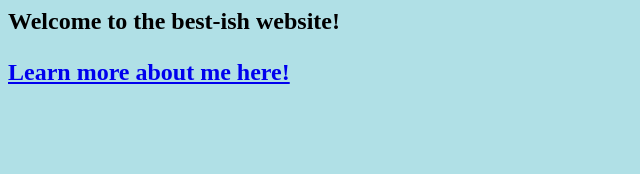
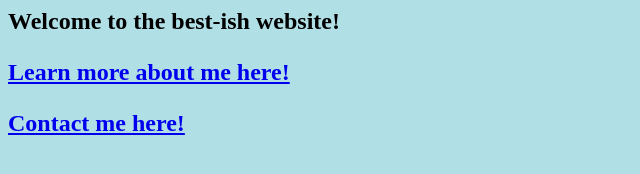
Before and after one commit to GageBrower/GageBrower.github.io, a plain HTML site: page index.html in a window 1280 px wide. Shown: the whole page, without its empty margins (0-640 px from the left). Drawn offline with Linux system fonts and the light colour scheme.

Commit message:
Update index.html

```diff
--- a/index.html
+++ b/index.html
@@ -8,6 +8,10 @@
 <a href="about.html">Learn more about me here!<a/>
 		</p>
 
+		<p>
+<a href="mailto:gage.brower@malad.us">Contact me here!</a>
+		</p>
+
 	<body>
 
 </html>
```
